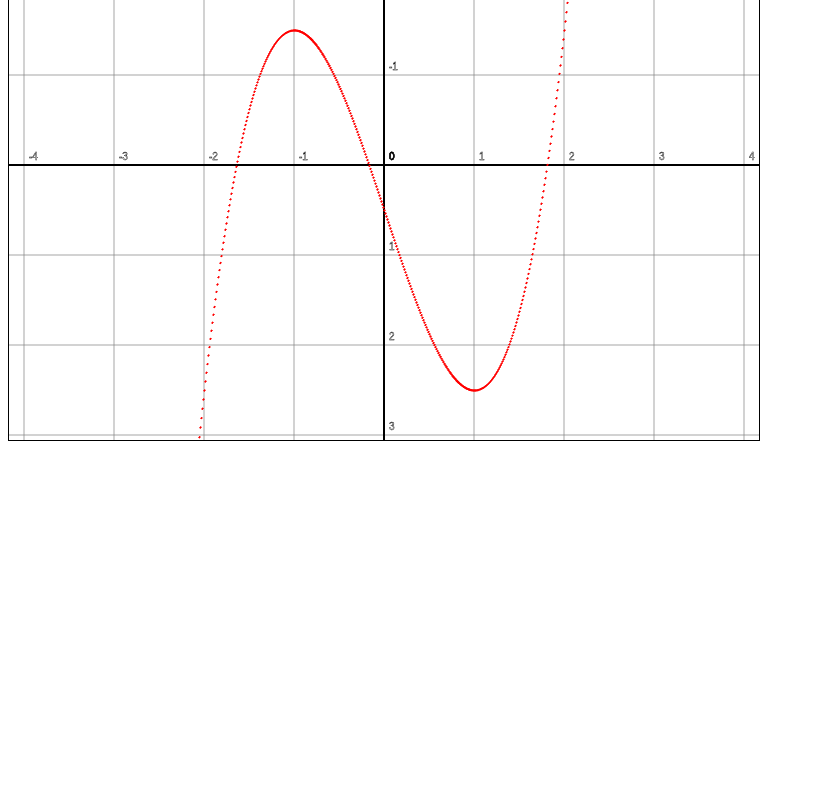
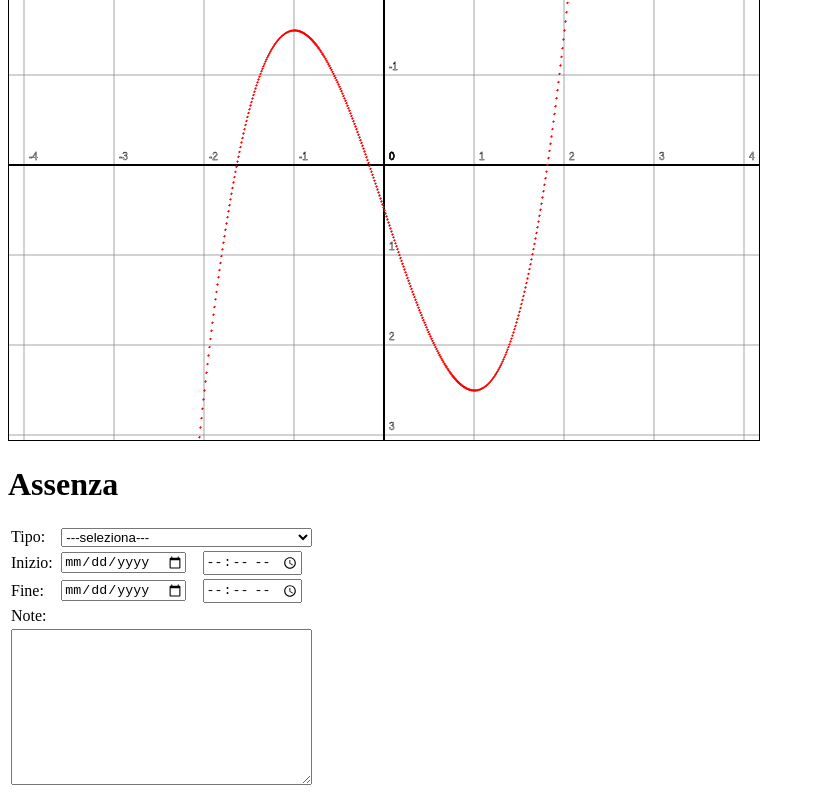
Before and after one commit to QuasarX7/LibreriaVueJS, a Vue app: page / in a window 1280 px wide. Shown: the part 1193-1993 px from the top of the page, without its empty margins (0-815 px from the left). Before the commit the page ends 1646 px from the top, so only its background shows below. Built offline with nearby package versions, Linux system fonts and the light colour scheme.

Commit message:
creazione view del componente Evento

```diff
--- a/src/App.vue
+++ b/src/App.vue
@@ -22,6 +22,7 @@
                      `20100` `<b>MILANO</b>`          `MI`     `LOMBARDIA`"
     ></tabella>
     <diagramma funzione="x*x*x-3*x-1/2" altezza="550" lunghezza="750" unita="90"></diagramma>
+    <evento nome="Assenza"></evento>
   </div>
 </template>
 
@@ -30,6 +31,7 @@ import Login from './components/Login.vue'
 import TabellaMese from './components/TabellaMese.vue'
 import Tabella from './components/Tabella.vue'
 import DiagrammaXY from './components/DiagrammaXY.vue'
+import Evento from './components/Evento.vue'
 
 export default {
   name: 'App',
@@ -37,7 +39,8 @@ export default {
     'tabella-mese' : TabellaMese,
     'login' : Login,
     'tabella' : Tabella,
-    'diagramma' : DiagrammaXY
+    'diagramma' : DiagrammaXY,
+    'evento' : Evento
   }
 }
 </script>
--- /dev/null
+++ b/src/components/Evento.vue
@@ -0,0 +1,70 @@
+<template>
+    <div>
+        <h1>{{nome}}</h1>
+        <form>
+            <table>
+                <tr>
+                    <td>
+                        Tipo:
+                    </td>
+                    <td colspan="2">
+                        <select name="tipo" id="tipo" style="width:100%">
+                            <option>---seleziona---</option>
+                        </select>
+                    </td>
+                </tr>
+                <tr>
+                    <td>
+                        Inizio:
+                    </td>
+                    <td>
+                        <input name="data_inizio" type="date"/>
+                    </td>
+                    <td>
+                        <input name="ora_inizio" type="time"/>
+                    </td>
+                </tr>
+                <tr>
+                    <td>
+                        Fine:
+                    </td>
+                    <td>
+                        <input name="data_fine" type="date"/>
+                    </td>
+                    <td>
+                        <input name="ora_fine" type="time"/>
+                    </td>
+                </tr>
+                <tr><td colspan="2">Note:</td></tr>
+                <tr>
+                    <td colspan="3">
+                        <textarea cols="35" rows="10"/>
+                    </td>
+                </tr>
+            </table>
+        </form>
+    </div>
+</template>
+
+<script>
+export default {
+    name : 'Evento',
+    props : ['nome'],
+    data : function(){
+        return {
+
+        }
+    },
+    methods : function(){
+
+    },
+    mounted : function(){
+
+    }
+}
+</script>
+
+
+<style scoped>
+
+</style>
```
